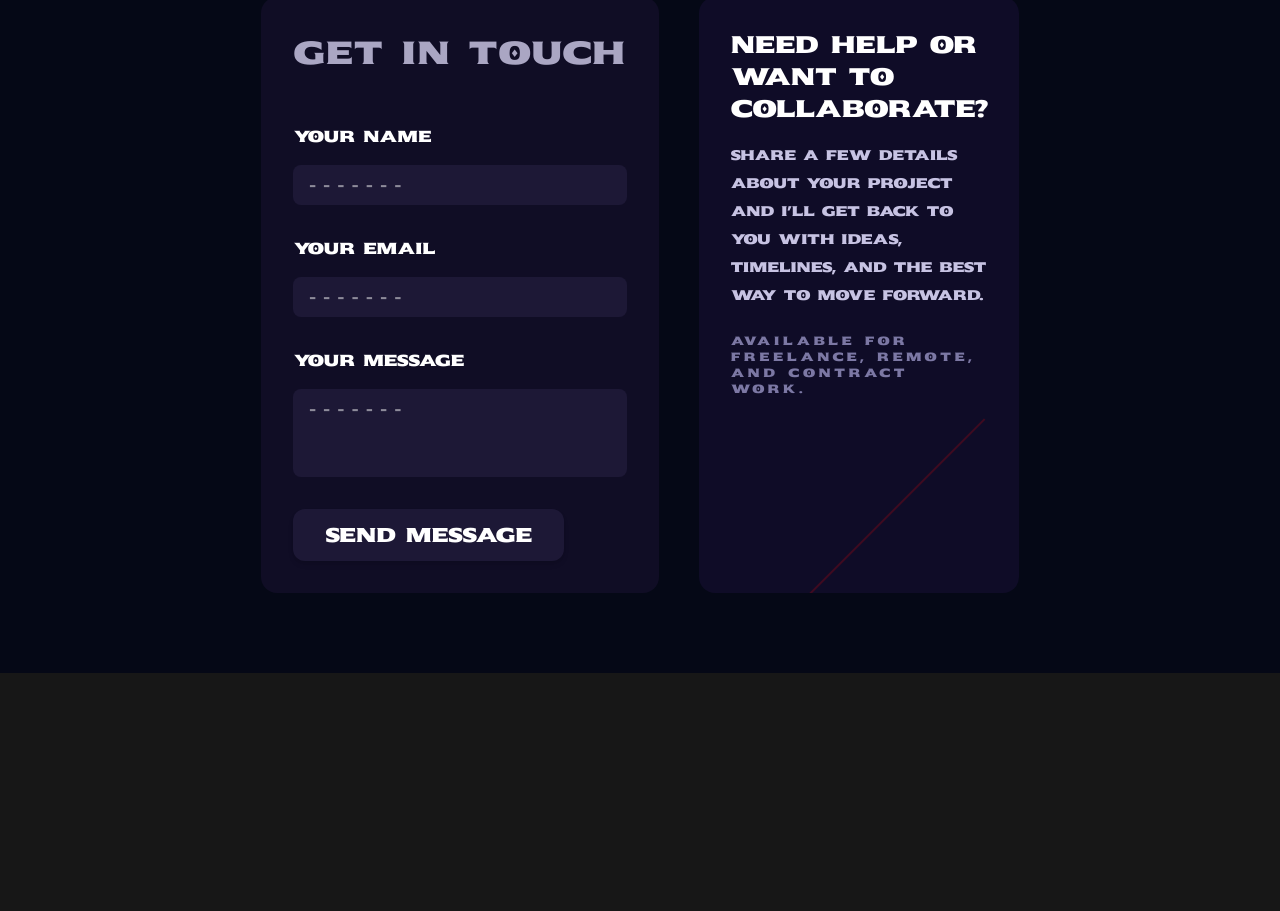
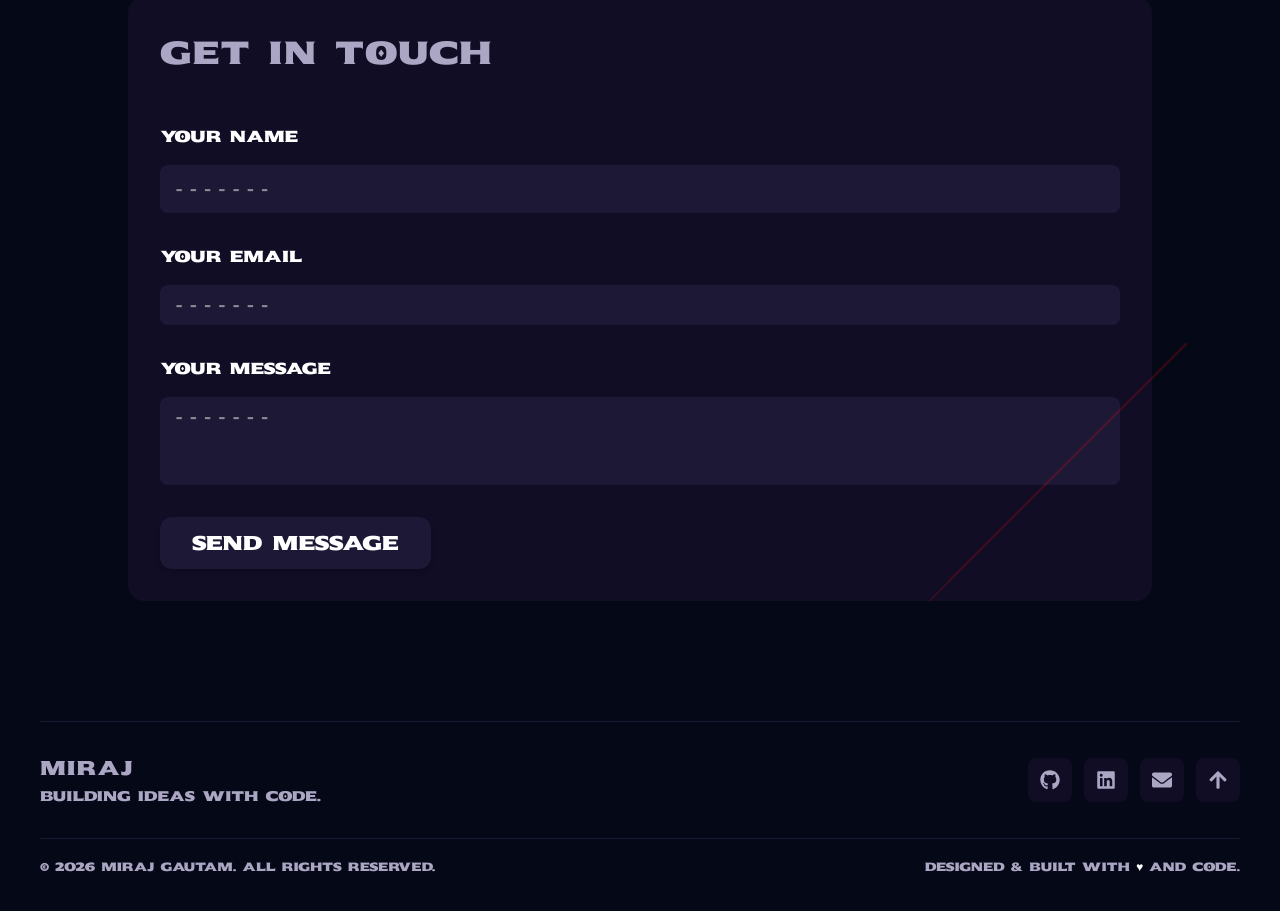
Before and after one commit to mirajg/portfolio3d, a Next.js app: page / in a window 1280 px wide. Shown: the part 4321-5232 px from the top of the page. Before the commit the page ends 4994 px from the top, so only its background shows below. Built offline with nearby package versions, Linux system fonts and the light colour scheme.

Commit message:
footer added & UI of contact section tweaked

```diff
--- a/app/page.js
+++ b/app/page.js
@@ -8,6 +8,7 @@ import CodingStory from '@/components/CodingStory'
 import Projects from '@/components/Projects'
 import Contact from '@/components/Contact'
 import BootingLoader from '@/components/BootingLoader'
+import Footer from '@/components/Footer'
 
 const page = () => {
   const [loading, setLoading] = useState(false);
@@ -24,6 +25,7 @@ const page = () => {
             <CodingStory />
             <Projects />
             <Contact />
+            <Footer />
           </main>
         </>
       }
--- a/components/Contact.jsx
+++ b/components/Contact.jsx
@@ -73,7 +73,7 @@ const Contact = () => {
     }, { scope: sectionContainer });
 
     return (
-        <section id="contact" ref={sectionContainer} className="relative w-full h-fit flex justify-center bg-[#050816] py-20">
+        <section id="contact" ref={sectionContainer} className="relative w-full h-fit bg-[#050816] py-20">
             <div className="absolute top-0 left-0 w-full overflow-hidden transform rotate-180">
                 <svg
                     viewBox="0 0 1440 320"
@@ -81,7 +81,7 @@ const Contact = () => {
                     className="relative block w-full h-[100px]"
                     xmlns="http://www.w3.org/2000/svg">
                     <path
-                        fill="#100d25"
+                        fill="#1d1836"
                         fillOpacity="1"
                         d="M0,160L40,176C80,192,160,224,240,208C320,192,400,128,480,122.7C560,117,640,171,720,181.3C800,192,880,160,960,176C1040,192,1120,256,1200,261.3C1280,267,1360,213,1400,186.7L1440,160L1440,320L1400,320C1360,320,1280,320,1200,320C1120,320,1040,320,960,320C880,320,800,320,720,320C640,320,560,320,480,320C400,320,320,320,240,320C160,320,80,320,40,320L0,320Z"
                     ></path>
@@ -90,10 +90,14 @@ const Contact = () => {
 
             <div className="overflow-hidden">
                 <div ref={formContainer} className="max-w-7xl h-fit w-full mx-auto px-6 flex justify-center flex-row gap-10 overflow-hidden">
-                    <div className="bg-[#100d25] p-8 rounded-2xl sm:w-fit w-full">
+                    <div className="bg-[#100d25] p-8 rounded-2xl w-full max-w-5xl">
                         <p className="sm:text-[2rem] transition-all text-[1.2rem] text-[#aaa6c3] uppercase tracking-wider">Get in touch</p>
 
-                        <form autoComplete="off" onSubmit={handleSubmit} className="mt-12 h-fit flex flex-col gap-8">
+                        <form
+                            autoComplete="off"
+                            onSubmit={handleSubmit}
+                            className="mt-12 w-full flex flex-col gap-8"
+                        >
                             <label className="flex flex-col">
                                 <span className="mb-4 transition-all sm:text-[1rem] text-[0.875rem] text-white">Your Name</span>
                                 <input
@@ -103,7 +107,7 @@ const Contact = () => {
                                     onChange={handleChange}
                                     placeholder="- - - - - - -"
                                     disabled={loading}
-                                    className="bg-[#1d1836] py-2 px-4  text-white rounded-lg outline-none border-none font-medium"
+                                    className="w-full bg-[#1d1836] py-3 px-4 text-white rounded-lg outline-none border-none"
                                 />
                             </label>
 
@@ -141,16 +145,6 @@ const Contact = () => {
                         </form>
                         <hr className="singleLine" ref={singleLine} />
                     </div>
-                    <div className="hidden lg:flex flex-col justify-start items-start w-[320px] bg-[#0f0c27] rounded-2xl p-8 text-white">
-                        <h2 className="text-2xl font-semibold mb-4">Need help or want to collaborate?</h2>
-                        <p className="text-sm leading-7 text-[#c7c3e3]">
-                            Share a few details about your project and I’ll get back to you
-                            with ideas, timelines, and the best way to move forward.
-                        </p>
-                        <p className="mt-6 text-xs uppercase tracking-[0.3em] text-[#7c78a4]">
-                            Available for freelance, remote, and contract work.
-                        </p>
-                    </div>
                 </div>
             </div>
         </section>
--- /dev/null
+++ b/components/Footer.jsx
@@ -0,0 +1,76 @@
+
+"use client";
+
+import React from "react";
+import { FaGithub, FaLinkedin, FaEnvelope, FaArrowUp } from "react-icons/fa";
+
+const iconBtn =
+  "inline-flex h-11 w-11 items-center justify-center rounded-lg bg-[#100d25] text-[#aaa6c3] " +
+  "transition-colors duration-300 hover:bg-[#1d1836] hover:text-white " +
+  "focus:outline-none focus-visible:ring-2 focus-visible:ring-[#915eff]";
+
+const Footer = () => {
+  const year = new Date().getFullYear();
+
+  const scrollToTop = () => {
+    window.scrollTo({ top: 0, behavior: "smooth" });
+  };
+
+  return (
+    <footer className="w-full bg-[#050816] px-4 py-8 text-white sm:px-6 sm:py-10 lg:px-10">
+      <div className="mx-auto w-full max-w-7xl border-t border-[#1d1836] pt-8">
+        <div className="flex flex-col items-center justify-between gap-6 text-center md:flex-row md:text-left">
+          {/* Name */}
+          <div>
+            <h2 className="text-lg font-bold tracking-wider text-[#aaa6c3] sm:text-xl">
+              MIRAJ
+            </h2>
+            <p className="mt-1 text-sm text-[#aaa6c3]">Building ideas with code.</p>
+          </div>
+
+          {/* Social Links */}
+          <nav aria-label="Social links" className="flex flex-wrap items-center justify-center gap-3">
+            <a
+              href="https://github.com/mirajg"
+              target="_blank"
+              rel="noopener noreferrer"
+              aria-label="GitHub"
+              className={iconBtn}
+            >
+              <FaGithub size={20} />
+            </a>
+
+            {/* TODO: replace with your real LinkedIn URL */}
+            <a
+              href="https://www.linkedin.com/in/mirajgautam"
+              target="_blank"
+              rel="noopener noreferrer"
+              aria-label="LinkedIn"
+              className={iconBtn}
+            >
+              <FaLinkedin size={20} />
+            </a>
+
+            <a href="mailto:mirajgtesting@gmail.com" aria-label="Email" className={iconBtn}>
+              <FaEnvelope size={20} />
+            </a>
+
+            <button type="button" onClick={scrollToTop} aria-label="Back to top" className={iconBtn}>
+              <FaArrowUp size={20} />
+            </button>
+          </nav>
+        </div>
+
+        {/* Copyright */}
+        <div className="mt-8 flex flex-col items-center justify-between gap-2 border-t border-[#1d1836] pt-5 text-center text-xs text-[#aaa6c3] sm:flex-row sm:text-left">
+          <p>© {year} Miraj Gautam. All rights reserved.</p>
+          <p>
+            Designed &amp; built with <span className="text-white">♥</span> and code.
+          </p>
+        </div>
+      </div>
+    </footer>
+  );
+};
+
+export default Footer;
--- a/package.json
+++ b/package.json
@@ -19,7 +19,8 @@
     "next": "16.2.3",
     "nodemailer": "^8.0.5",
     "react": "19.2.4",
-    "react-dom": "19.2.4"
+    "react-dom": "19.2.4",
+    "react-icons": "^5.7.0"
   },
   "devDependencies": {
     "@tailwindcss/postcss": "^4",
```
Also changed, not shown: jsconfig.json (+5 -2 lines), 1 other file (tests, documents, lock files or other folders).
